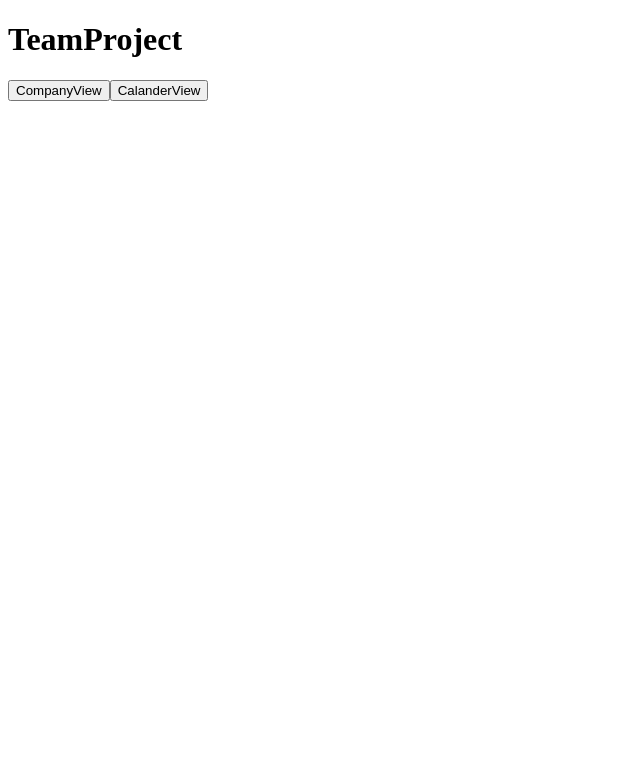
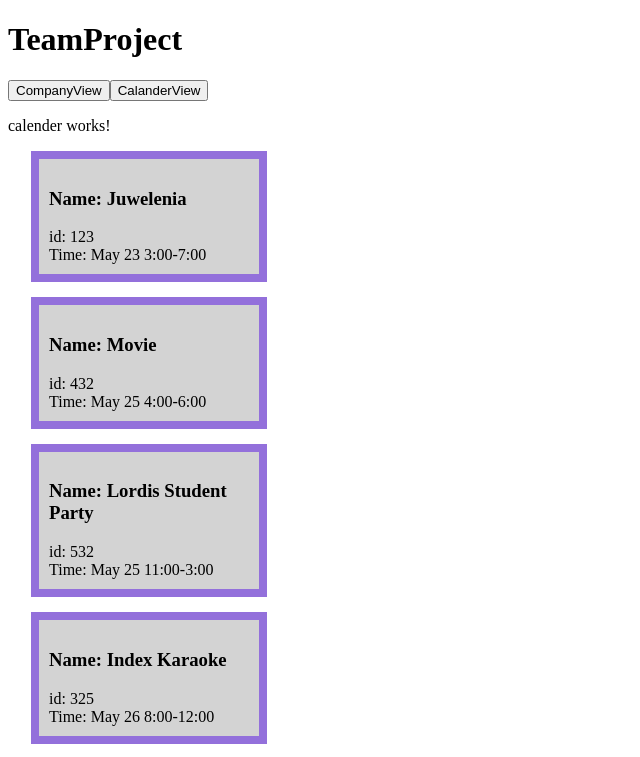
Before and after one commit to TomaszKK/TeamProject2023, an Angular app in the folder TeamProject/: page /calender in a window 1280 px wide. Before the commit this address led to /. Shown: the top 757 px of the page, without its empty margins (0-640 px from the left). Built offline with nearby package versions, Linux system fonts and the light colour scheme.

Commit message:
Inital List of Events in Calendar

```diff
--- a/TeamProject/src/app/app-routing.module.ts
+++ b/TeamProject/src/app/app-routing.module.ts
@@ -6,7 +6,7 @@
 
 
 const routes: Routes = [
-  { path: 'calander', component: CalanderComponent },
+  { path: 'calender', component: CalanderComponent },
   {path: 'company', component: CompanyComponent}
 
 ];
--- a/TeamProject/src/app/app.component.html
+++ b/TeamProject/src/app/app.component.html
@@ -1,5 +1,5 @@
 <h1>{{title}}</h1>
 <button  [routerLink]="['/company']">CompanyView</button>
-<button  [routerLink]="['/calander']">CalanderView</button>
+<button  [routerLink]="['/calender']">CalanderView</button>
 
 <router-outlet></router-outlet>
--- a/TeamProject/src/app/calander/calander.component.html
+++ b/TeamProject/src/app/calander/calander.component.html
@@ -1 +1,2 @@
-<p>calander works!</p>
+<p>calender works!</p>
+<app-event></app-event>
--- /dev/null
+++ b/TeamProject/src/app/event-int.ts
@@ -0,0 +1,5 @@
+export interface EventInt {
+  name: String;
+  id: number;
+  time: String;
+}
--- a/TeamProject/src/app/event/event.component.html
+++ b/TeamProject/src/app/event/event.component.html
@@ -1 +1,19 @@
-<p>event works!</p>
+<html>
+<head>
+  <style>
+div {
+background-color: lightgrey;
+width: 200px;
+border: 8px solid mediumpurple;
+padding: 10px;
+margin: 15px;
+}
+</style>
+</head>
+<body>
+
+
+
+<div *ngFor="let event of events"><h3>Name: {{event.name}}</h3>
+<span>id: </span>{{event.id}}<br>
+<span>Time: </span>{{event.time}}</div>
--- a/TeamProject/src/app/event/event.component.ts
+++ b/TeamProject/src/app/event/event.component.ts
@@ -1,10 +1,12 @@
 import { Component } from '@angular/core';
-
+import {EventInt} from '../event-int'
+import {EVENTLIST} from '../mock-events';
 @Component({
   selector: 'app-event',
   templateUrl: './event.component.html',
   styleUrls: ['./event.component.css']
 })
 export class EventComponent {
+  events = EVENTLIST;
 
 }
--- /dev/null
+++ b/TeamProject/src/app/mock-events.ts
@@ -0,0 +1,12 @@
+import {EventInt} from './event-int';
+
+export const EVENTLIST: EventInt[] = [
+  {name: "Juwelenia", id: 123, time: "May 23 3:00-7:00"},
+  {name: "Movie", id: 432, time: "May 25 4:00-6:00"},
+  {name: "Lordis Student Party", id: 532, time: "May 25 11:00-3:00"},
+  {name: "Index Karaoke", id: 325, time: "May 26 8:00-12:00"},
+  {name: "School Concert", id: 542, time: "June 5 4:00-7:00"},
+  {name: "School Workshop", id: 867, time: "June 7 10:00-12:00"},
+
+
+  ];
```
